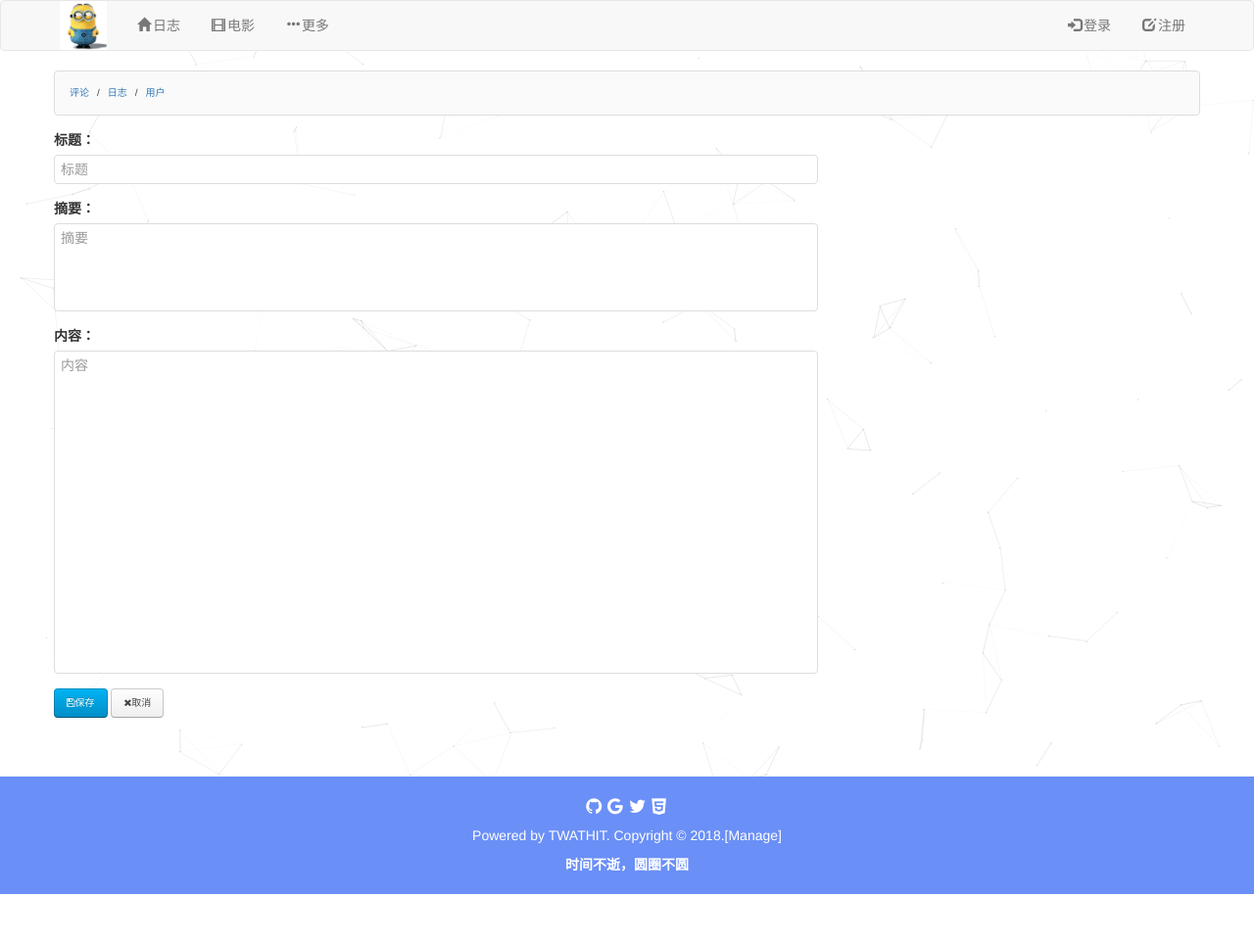
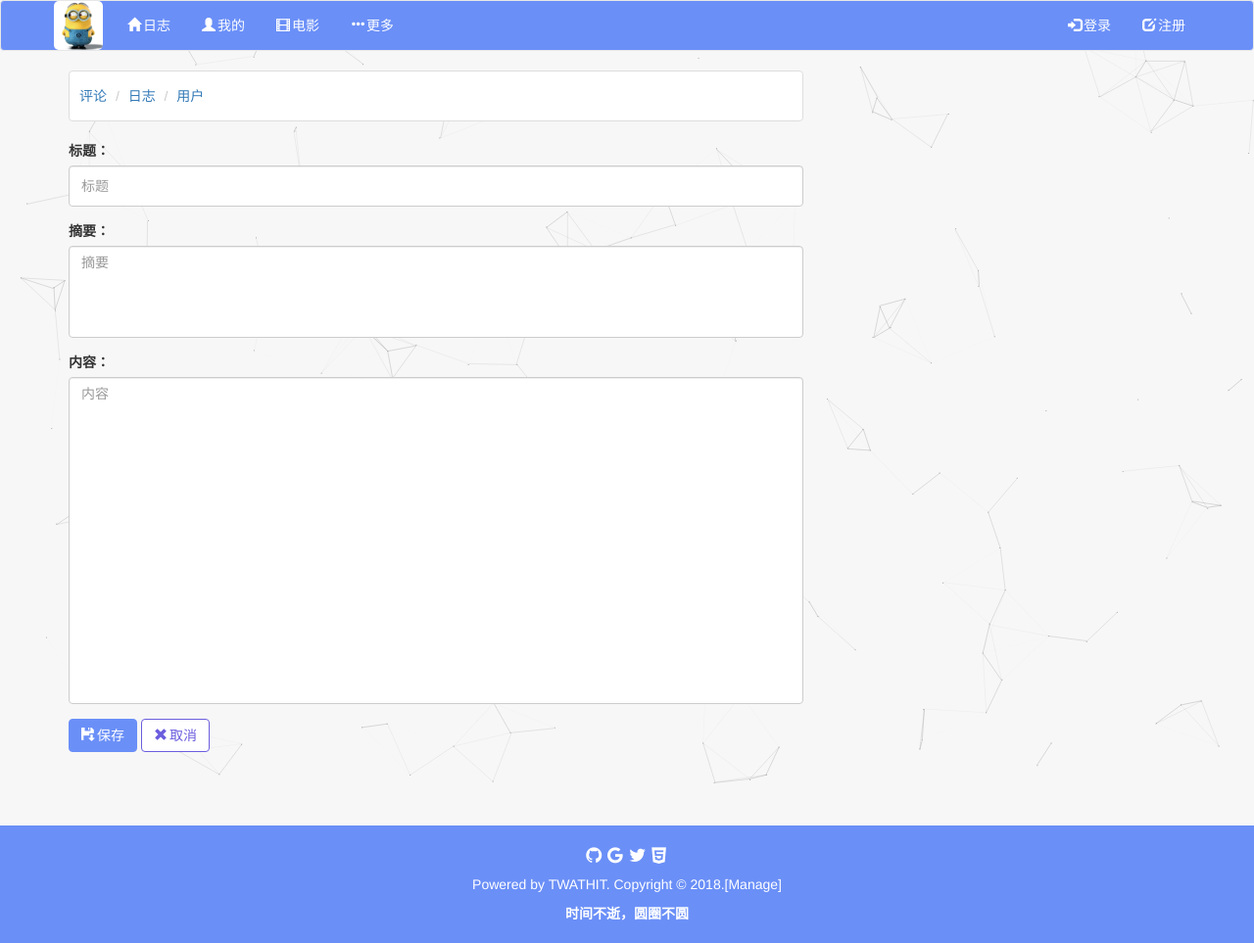
Before and after one commit to twathit/LearnWebByPython, a Python web app: template level/learnwebbypython/templates/manage_blog_edit.html in a window 1280 px wide. Shown: the whole page at 98% size. Before the commit the page ends 913 px from the top, so only its background shows below. Run offline with Jinja, Linux system fonts and the light colour scheme; the template is opened without the code that fills it, so the values that code supplies are empty.

Commit message:
css complete

```diff
--- a/level/learnwebbypython/static/css/main.css
+++ b/level/learnwebbypython/static/css/main.css
@@ -2,6 +2,9 @@ html,body {
 	height: 100%;
 }
 
+body {
+	background: #f7f7f7;
+}
 
 a:hover, a:active {
     text-decoration: none;
@@ -33,6 +36,36 @@ a:hover, a:active {
 	margin-right: 2px;
 }
 
+.navbar-default {
+	background: #6a8ff7;
+}
+
+.navbar-brand {
+	padding: 0 0;
+
+}
+
+.navbar-default .navbar-nav {
+
+}
+
+
+.navbar-default .navbar-nav > li > a {
+	color: #fff;
+	border-radius: 0;
+
+}
+
+.navbar-default .navbar-nav > li > a:hover {
+	color: #fff;
+}
+
+/* .navbar-default .navbar-nav>.active>a,
+.navbar-default .navbar-nav>.active>a:focus,
+.navbar-default .navbar-nav>.active>a:hover  {
+	background-color: #6a8ff7;
+} */
+
 .navbar-default .navbar-nav > li:before {
 	content: '';
 	position: absolute;
@@ -40,7 +73,7 @@ a:hover, a:active {
 	left: 100%;
 	width: 0;
 	height: 100%;
-	border-bottom: 1px solid #777;
+	border-bottom: 1px solid #fff;
 	transition: all 0.2s linear;
 }
 
@@ -54,12 +87,9 @@ a:hover, a:active {
 }
 
 .navbar-default .navbar-nav > li.active:before {
-	border-bottom: 0;
+	border-bottom: 1px;
 }
 
-.navbar-default .navbar-nav > li > a {
-	border-radius: 4px;
-}
 .navbar-default .navbar-nav > li + li {
 	margin-left: 2px;
 }
@@ -68,13 +98,16 @@ a:hover, a:active {
 .navbar-default .navbar-nav > li.active > a:hover,
 .navbar-default .navbar-nav > li.active > a:focus {
 	color: #fff;
+	border-radius: 0;
+	border-bottom: 1px solid #fff;
 	background-color: #6a8ff7;
 }
 
 .navbar-brand {
 	background-image: url('../img/banana.jpg');
-	width: 60px;
-	background-size: 80%;
+	width: 50px;
+	border-radius: 5px;
+	background-size: 100%;
 	background-repeat: no-repeat;
 	background-position: center center;
 	margin-right: 10px;
@@ -275,3 +308,98 @@ a:hover, a:active {
 	font-family:幼圆;
 	text-align: center;
 }
+
+.prompt {
+	text-align: center;
+	background: #fff;
+	border: 1px solid #ddd;
+	border-radius: 4px;
+	padding: 10px 10px;
+	margin-top: 40px;
+}
+
+.comment {
+    margin-bottom: 15px;
+    padding: 10px;
+    /* border: 1px solid #ddd; */
+    border-radius: 4px;
+    background: #fff;
+    -webkit-box-shadow: 0 0 3px 1px rgba(0,0,0,.2);
+	box-shadow: 0 0 3px 1px rgba(0,0,0,.2);
+}
+
+.comment-heading {
+	background: #fafafa;
+	padding: 10px 10px;
+	margin-bottom: 10px;
+	border: 1px solid #ddd;
+	border-radius: 4px;
+}
+
+.comment-header {
+	background: #f0f0f0;
+	padding: 10px 10px;
+}
+
+.comment-avatar {
+	margin-right: 15px;
+	float: left;
+	width: 50px;
+	height: 50px;
+	border-radius: 50%;
+}
+
+.comment-title {
+	margin: 5px 0 0;
+    font-size: 16px;
+    line-height: 22px;
+}
+
+.comment-content {
+	padding-left: 70px;
+}
+
+.comment-meta {
+	color: #999;
+}
+
+.hr-dashed {
+	height: 0;
+	border-bottom: 1px dashed #ccc;
+	padding-left: 75px;
+	margin-top: 10px;
+	margin-bottom: 20px;
+}
+
+.hr-solid {
+	border-bottom: 1px solid #eee;
+	margin-top: 30px;
+	margin-bottom: 10px;
+}
+
+.panel-default {
+	background: #fafafa;
+}
+
+.img-circle {
+	margin-top: 15px;
+}
+
+.center-text {
+	display: block;
+	text-align: center;
+}
+
+.breadcrumb {
+	padding: 15px 10px;
+	background: #fff;
+	border: 1px solid #ddd;
+}
+
+.panel-order {
+	margin-top: 20px;
+	padding: 10px 10px;
+	background: #fff;
+	-webkit-box-shadow: 0 0 3px 1px rgba(0,0,0,.2);
+	box-shadow: 0 0 3px 1px rgba(0,0,0,.2);
+}
--- a/level/learnwebbypython/static/js/awesome.js
+++ b/level/learnwebbypython/static/js/awesome.js
@@ -364,12 +364,12 @@ if (typeof(Vue)!=='undefined') {
         return d.getFullYear() + '-' + (d.getMonth() + 1) + '-' + d.getDate() + ' ' + d.getHours() + ':' + d.getMinutes();
     });
     Vue.component('pagination', {
-        template: '<ul class="uk-pagination">' +
-                '<li v-if="! has_previous" class="uk-disabled"><span><i class="uk-icon-angle-double-left"></i></span></li>' +
-                '<li v-if="has_previous"><a v-attr="onclick:\'gotoPage(\' + (page_index-1) + \')\'" href="#0"><i class="uk-icon-angle-double-left"></i></a></li>' +
-                '<li class="uk-active"><span v-text="page_index"></span></li>' +
-                '<li v-if="! has_next" class="uk-disabled"><span><i class="uk-icon-angle-double-right"></i></span></li>' +
-                '<li v-if="has_next"><a v-attr="onclick:\'gotoPage(\' + (page_index+1) + \')\'" href="#0"><i class="uk-icon-angle-double-right"></i></a></li>' +
+        template: '<ul class="pagination">' +
+                '<li v-if="! has_previous" class="disabled"><span><i class="fa fa-angle-double-left"></i></span></li>' +
+                '<li v-if="has_previous"><a v-attr="onclick:\'gotoPage(\' + (page_index-1) + \')\'" href="#0"><i class="fa fa-angle-double-left"></i></a></li>' +
+                '<li class="active"><span v-text="page_index"></span></li>' +
+                '<li v-if="! has_next" class="disabled"><span><i class="fa fa-angle-double-right"></i></span></li>' +
+                '<li v-if="has_next"><a v-attr="onclick:\'gotoPage(\' + (page_index+1) + \')\'" href="#0"><i class="fa fa-angle-double-right"></i></a></li>' +
             '</ul>'
     });
 }
--- a/level/learnwebbypython/static/js/canvas-nest.js
+++ b/level/learnwebbypython/static/js/canvas-nest.js
@@ -21,7 +21,7 @@
     return {
       l: script_len, //长度，用于生成id用
       z: get_attribute(script, "zIndex", -1), //z-index
-      o: get_attribute(script, "opacity", 0.2), //opacity
+      o: get_attribute(script, "opacity", 0.3), //opacity
       c: get_attribute(script, "color", "0,0,0"), //color
       n: get_attribute(script, "count", 200) //count
     };
--- a/level/learnwebbypython/templates/__base__.html
+++ b/level/learnwebbypython/templates/__base__.html
@@ -11,7 +11,7 @@
         {% if page.has_next %}
             <li><a href="{{ url }}{{ page.page_index+1 }}"><i class="fa fa-angle-double-right"></i></a></li>
         {% else %}
-            <li class="uk-disabled"><span><i class="fa fa-angle-double-right"></i></span></li>
+            <li class="disabled"><span><i class="fa fa-angle-double-right"></i></span></li>
         {% endif %}
     </ul>
 {% endmacro %}
@@ -45,6 +45,7 @@
                 </div>
                 <ul class="nav navbar-nav to-active">
                     <li><a href="/"><span class="glyphicon glyphicon-home"></span>日志</a></li>
+                    <li><a href="/manage/blogs"><span class="glyphicon glyphicon-user"></span>我的</a></li>
                     <li><a target="_blank" href="#"><span class="glyphicon glyphicon-film"></span>电影</a></li>
                     <li><a target="_blank" href="#"><span class="glyphicon glyphicon-option-horizontal"></span>更多</a></li>
                 </ul>
--- a/level/learnwebbypython/templates/blogs.html
+++ b/level/learnwebbypython/templates/blogs.html
@@ -32,7 +32,7 @@
     {{ pagination('/?page=',page) }}
     </div>
     <div class="col-xs-3">
-        <div class="panel panel-default">
+        <div class="panel panel-success">
             <div class="panel-heading">
                 <h3 class="panel-title">友情链接</h3>
             </div>
--- a/level/learnwebbypython/templates/manage_blog_edit.html
+++ b/level/learnwebbypython/templates/manage_blog_edit.html
@@ -26,7 +26,6 @@ function initVM(blog){
             }
         }
     });
-    $('#vm').show();
 }
 
 $(function (){
@@ -52,44 +51,36 @@ $(function (){
 </script>
 {% endblock %}
 {% block content %}
-    <div class="uk-width-1-1 uk-margin-bottom">
-        <div class="uk-panel uk-panel-box">
-            <ul class="uk-breadcrumb">
-                <li><a href="/manage/comments">评论</a></li>
-                <li><a href="/manage/blogs">日志</a></li>
-                <li><a href="/manage/users">用户</a></li>
-            </ul>
-        </div>
+    <div class="col-xs-8">
+        <ul class="breadcrumb">
+            <li><a href="/manage/comments">评论</a></li>
+            <li><a href="/manage/blogs">日志</a></li>
+            <li><a href="/manage/users">用户</a></li>
+        </ul>
     </div>
-    <div id="error" class="uk-width-1-1">
+    <div id="error" class="col-xs-12">
     </div>
-    <div id="loading" class="uk-width-1-1 uk-text-center">
-        <span><i class="uk-icon-spinner uk-icon-medium uk-icon-spin"></i>正在加载...</span>
+    <div id="loading" class="col-xs-12 center-text">
+        <span><i class="fa fa-spinner fa-pulse fa-lg"></i>正在加载...</span>
     </div>
-    <div id="vm" class="uk-width-2-3">
-        <form v-on="submit:submit" class="uk-form uk-form-stacked">
-            <div class="uk-alert uk-alert-danger uk-hidden"></div>
-            <div class="uk-form-row">
-                <label class="uk-form-label">标题：</label>
-                <div class="uk-form-controls">
-                    <input v-model="name" name="name" type="text" placeholder="标题" class="uk-width-1-1">
-                </div>
+    <div id="vm" class="col-xs-8">
+        <form v-on="submit:submit">
+            <div class="alert alert-warning hidden"></div>
+            <div class="form-group">
+                <label for="for-name">标题：</label>
+                <input class="form-control" id="for-name" v-model="name" name="name" type="text" placeholder="标题" class="col-xs-12">
             </div>
-            <div class="uk-form-row">
-                <label class="uk-form-label">摘要：</label>
-                <div class="uk-form-controls">
-                    <textarea v-model="summary" rows="4" name="summary" placeholder="摘要" class="uk-width-1-1" style="resize:none;"></textarea>
-                </div>
+            <div class="form-group">
+                <label for="for-summary">摘要：</label>
+                <textarea class="form-control" id="for-summary" v-model="summary" rows="4" name="summary" placeholder="摘要" class="col-xs-12" style="resize:none;"></textarea>
             </div>
-            <div class="uk-form-row">
-                <label class="uk-form-label">内容：</label>
-                <div class="uk-form-controls">
-                    <textarea v-model="content" rows="16" name="content" placeholder="内容" class="uk-width-1-1" style="resize:none;"></textarea>
-                </div>
+            <div class="form-group">
+                <label for="for-content">内容：</label>
+                <textarea class="form-control" id="for-content" v-model="content" rows="16" name="content" placeholder="内容" class="col-xs-12" style="resize:none;"></textarea>
             </div>
-            <div class="uk-form-row">
-                <button type="submit" class="uk-button uk-button-primary"><i class="uk-icon-save"></i>保存</button>
-                <a href="/manage/blogs" class="uk-button"><i class="uk-icon-times"></i>取消</a>
+            <div class="form-group">
+                <button type="submit" class="btn btn-primary"><i class="glyphicon glyphicon-floppy-save"></i>保存</button>
+                <a href="/manage/blogs" class="btn btn-default"><i class="glyphicon glyphicon-remove"></i>取消</a>
             </div>
         </form>
     </div>
```
Also changed, not shown: level/learnwebbypython/templates/blog.html (+39 -38 lines), level/learnwebbypython/templates/manage_blogs.html (+20 -18 lines), level/learnwebbypython/templates/manage_comments.html (+17 -15 lines), level/learnwebbypython/templates/manage_users.html (+16 -14 lines), level/learnwebbypython/templates/register.html (+4 -4 lines).
